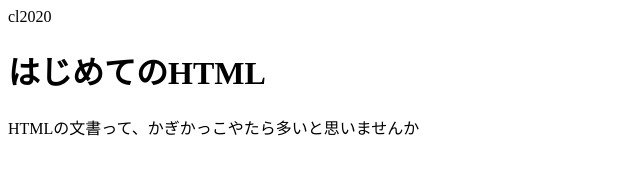
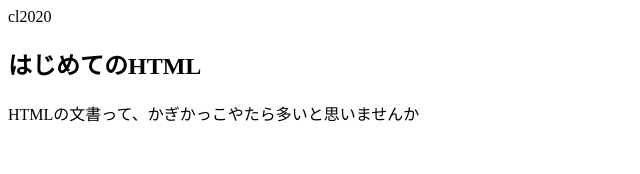
Before and after one commit to 240098tnkmry/240098tnkmry.github.io, a plain HTML site: page index.html in a window 1280 px wide. Shown: the whole page, without its empty margins (0-640 px from the left). Drawn offline with Linux system fonts and the light colour scheme.

Commit message:
Update index.html

```diff
--- a/index.html
+++ b/index.html
@@ -8,7 +8,7 @@
 </HEAD>
 <BODY>
   cl2020
-<H1>はじめてのHTML</H1>
+<H2>はじめてのHTML</H2>
 
 HTMLの文書って、かぎかっこやたら多いと思いませんか
 </BODY>
```
